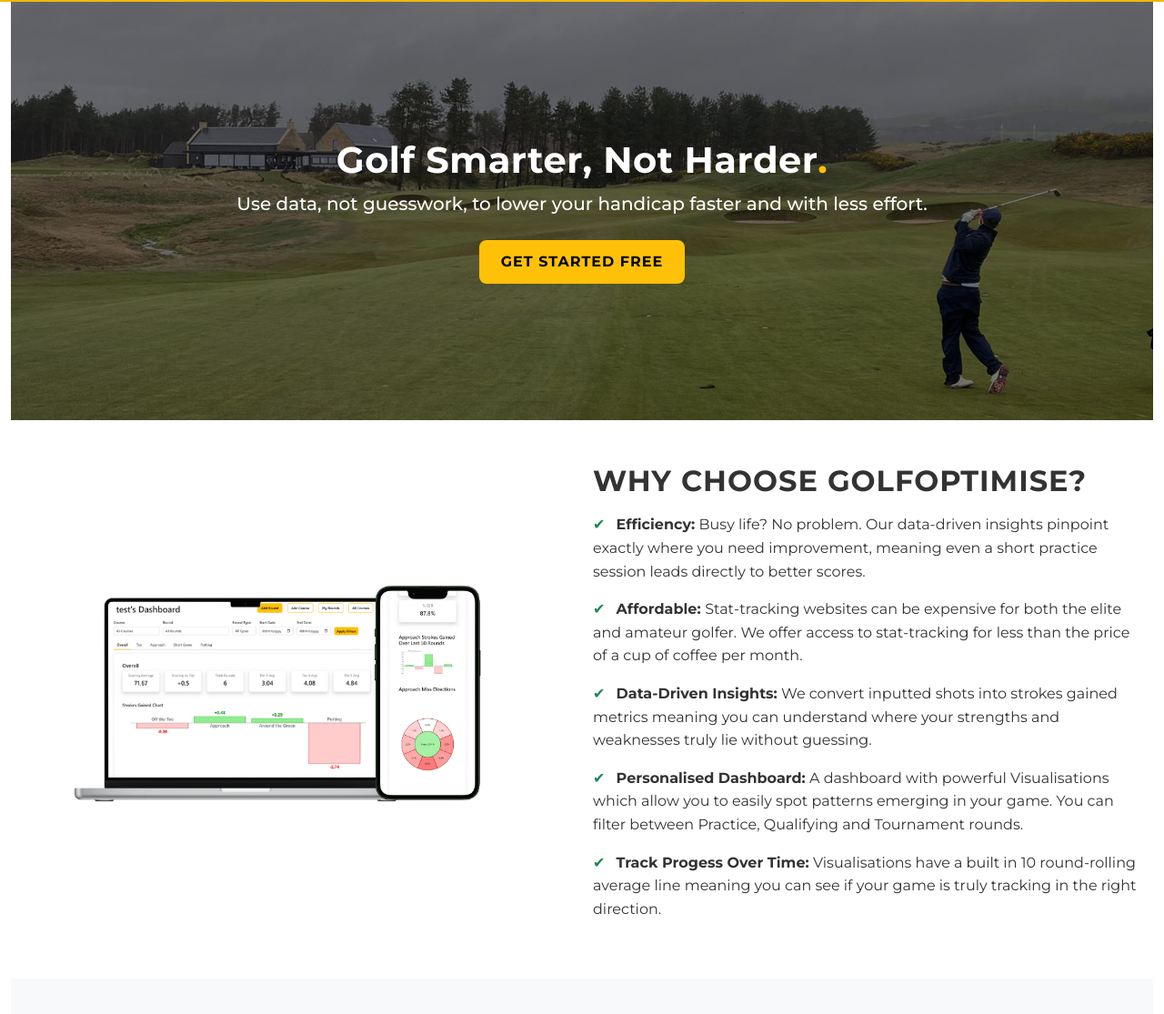
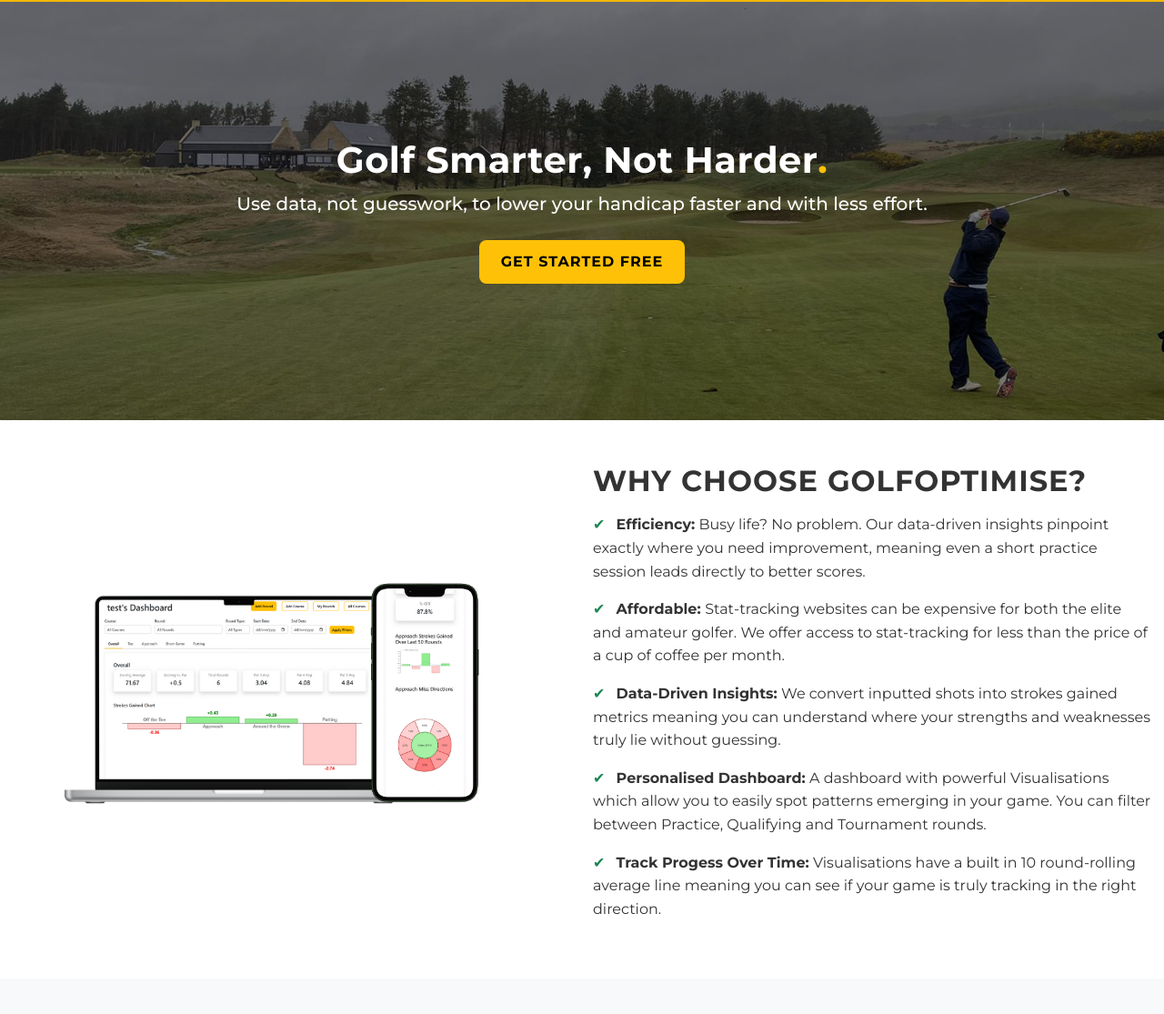
Before and after one commit to jconn5803/golf-by-numbers, a Flask app: page / in a window 1280 px wide. Shown: the part 96-1211 px from the top of the page at 91% size. Run offline with Flask 3, Linux system fonts and the light colour scheme; some libraries are stand-ins or nearby versions.

Commit message:
fixed the margin illusion on home page

```diff
--- a/templates/base_home.html
+++ b/templates/base_home.html
@@ -102,7 +102,7 @@
   <div class="w-100 bg-warning" style="height: 2px;"></div>
 
   <!-- Main Content -->
-  <div class="container-fluid flex-grow-1">
+  <div class="container-fluid flex-grow-1 px-0">
     {% block content %}
     <!-- Page-specific content will be injected here -->
     {% endblock %}
```
